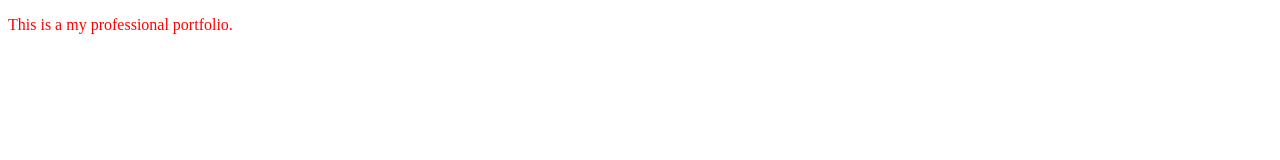
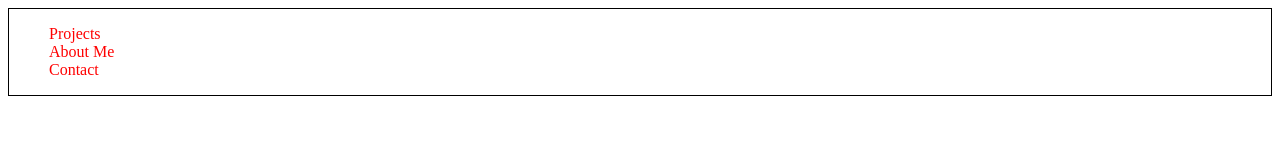
Before and after one commit to wesleyellsworth/Professional-Portfolio, a plain HTML site: page index.html in a window 1280 px wide. Drawn offline with Linux system fonts and the light colour scheme.

Commit message:
updating css and html

```diff
--- a/css/style.css
+++ b/css/style.css
@@ -1,3 +1,8 @@
-p {
+section#nav {
+    border: 1px solid black;
+}
+
+ul.navbar-links {
+    list-style-type: none;
     color: red;
 }
--- a/index.html
+++ b/index.html
@@ -7,6 +7,12 @@
     <link rel="stylesheet" href="/css/style.css">
 </head>
 <body>
-    <p>This is a my professional portfolio.</p>
+    <section id="nav">
+        <ul class="navbar-links">
+            <li>Projects</li>
+            <li>About Me</li>
+            <li>Contact</li>
+        </ul>
+    </section>
 </body>
 </html>
```
